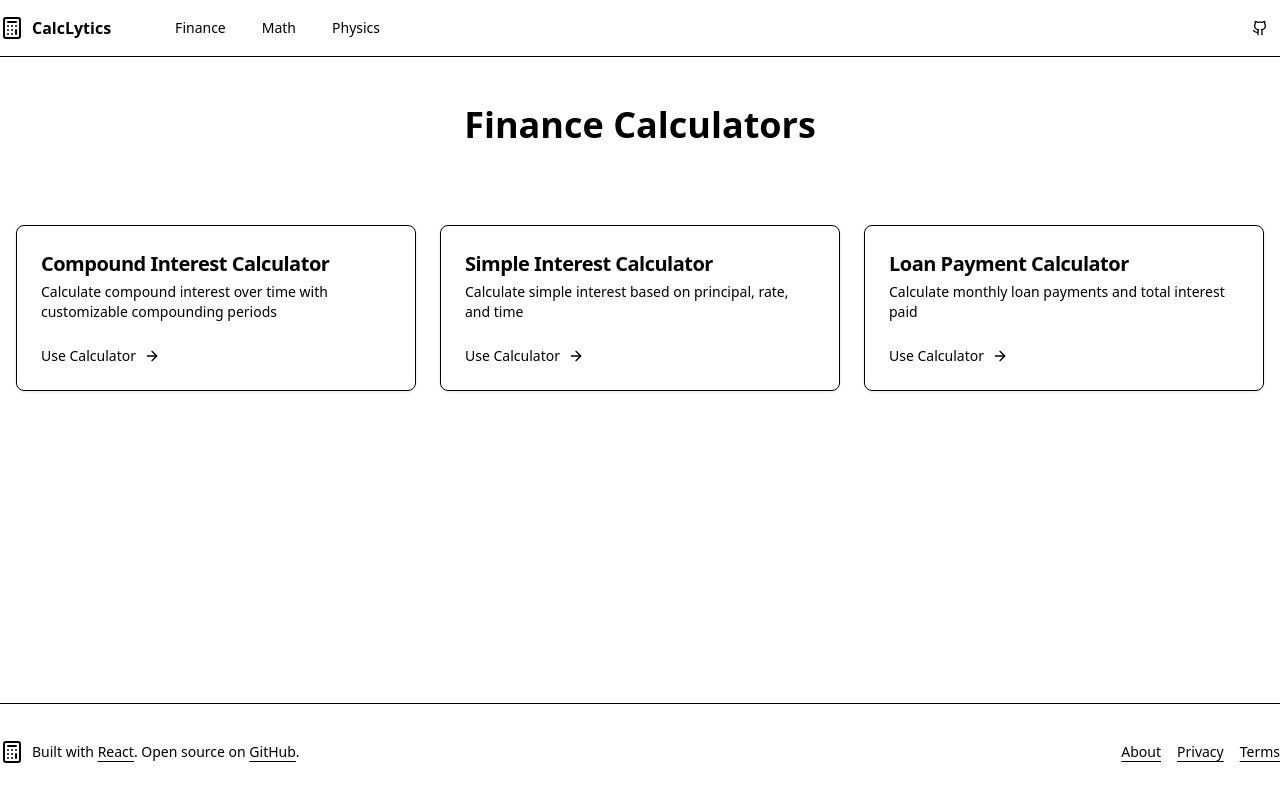
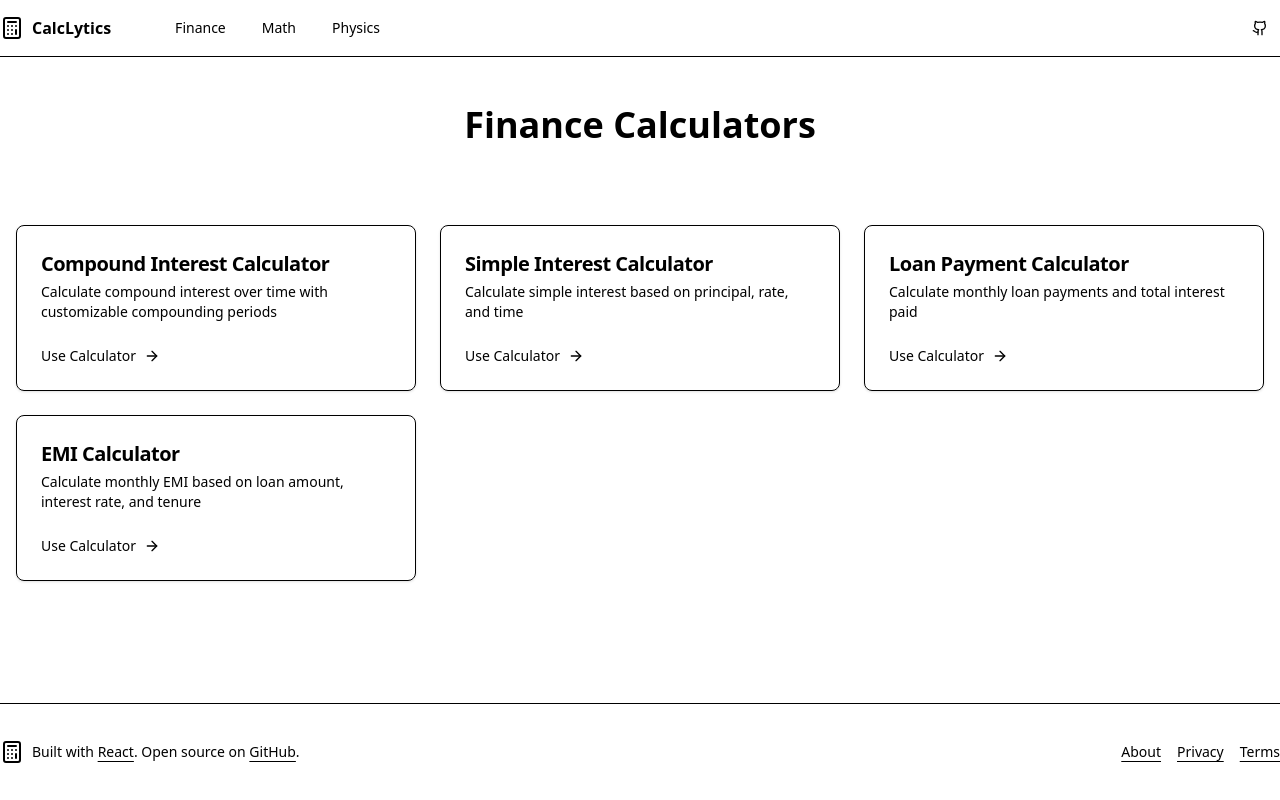
Before and after one commit to clexflex/calclytics, a React (Vite) app: page /category/finance in a window 1280 px wide. Built offline with nearby package versions, Linux system fonts and the light colour scheme.

Commit message:
Added new EMI calc

```diff
--- /dev/null
+++ b/src/calculators/finance/EMICalculator.jsx
@@ -0,0 +1,105 @@
+import React from 'react';
+import { Button } from '@/components/ui/button';
+import { Input } from '@/components/ui/input';
+import BaseCalculatorLayout from '../base/BaseCalculatorLayout';
+import { useCalculator } from '../hooks/useCalculator';
+import { emiSchema } from "./schemas/emiSchema";
+
+
+const calculateEMI = ({ loanAmount, interestRate, tenure }) => {
+  const monthlyRate = interestRate / (12 * 100);
+  const tenureMonths = tenure * 12;
+
+  const emi = (loanAmount * monthlyRate * Math.pow(1 + monthlyRate, tenureMonths)) /
+              (Math.pow(1 + monthlyRate, tenureMonths) - 1);
+
+  const totalPayment = emi * tenureMonths;
+  const totalInterest = totalPayment - loanAmount;
+
+  return {
+    emi,
+    totalPayment,
+    totalInterest,
+  };
+};
+
+const EMICalculator = () => {
+  const { form, result, onSubmit } = useCalculator({
+    schema: emiSchema,
+    calculate: calculateEMI,
+    calculatorId: 'emi',
+  });
+
+  const { register, handleSubmit, formState: { errors } } = form;
+
+  return (
+    <BaseCalculatorLayout
+      title="EMI Calculator"
+      description="Calculate monthly EMI based on loan amount, interest rate, and tenure"
+    >
+      <form onSubmit={handleSubmit(onSubmit)} className="space-y-6">
+        <div className="space-y-2">
+          <label className="text-sm font-medium">Loan Amount ($)</label>
+          <Input
+            type="number"
+            step="0.01"
+            placeholder="50000"
+            {...register('loanAmount', { valueAsNumber: true })}
+          />
+          {errors.loanAmount && (
+            <p className="text-sm text-destructive">{errors.loanAmount.message}</p>
+          )}
+        </div>
+
+        <div className="space-y-2">
+          <label className="text-sm font-medium">Interest Rate (% per year)</label>
+          <Input
+            type="number"
+            step="0.1"
+            placeholder="7.5"
+            {...register('interestRate', { valueAsNumber: true })}
+          />
+          {errors.interestRate && (
+            <p className="text-sm text-destructive">{errors.interestRate.message}</p>
+          )}
+        </div>
+
+        <div className="space-y-2">
+          <label className="text-sm font-medium">Tenure (years)</label>
+          <Input
+            type="number"
+            step="1"
+            placeholder="10"
+            {...register('tenure', { valueAsNumber: true })}
+          />
+          {errors.tenure && (
+            <p className="text-sm text-destructive">{errors.tenure.message}</p>
+          )}
+        </div>
+
+        <Button type="submit" className="w-full">Calculate</Button>
+
+        {result && (
+          <div className="mt-6 space-y-4">
+            <div className="grid grid-cols-2 gap-4 p-4 bg-secondary rounded-lg">
+              <div>
+                <h4 className="text-sm font-medium text-muted-foreground">Monthly EMI</h4>
+                <p className="text-2xl font-bold">${result.emi.toFixed(2)}</p>
+              </div>
+              <div>
+                <h4 className="text-sm font-medium text-muted-foreground">Total Interest</h4>
+                <p className="text-2xl font-bold">${result.totalInterest.toFixed(2)}</p>
+              </div>
+              <div>
+                <h4 className="text-sm font-medium text-muted-foreground">Total Payment</h4>
+                <p className="text-2xl font-bold">${result.totalPayment.toFixed(2)}</p>
+              </div>
+            </div>
+          </div>
+        )}
+      </form>
+    </BaseCalculatorLayout>
+  );
+};
+
+export default EMICalculator;
--- /dev/null
+++ b/src/calculators/finance/schemas/emiSchema.js
@@ -0,0 +1,16 @@
+import { z } from 'zod';
+
+export const emiSchema = z.object({
+  loanAmount: z
+    .number()
+    .positive('Loan amount must be greater than 0')
+    .max(1000000000, 'Loan amount must be less than 1 billion'),
+  interestRate: z
+    .number()
+    .min(0, 'Interest rate cannot be negative')
+    .max(100, 'Interest rate must be less than 100%'),
+  tenure: z
+    .number()
+    .positive('Tenure must be greater than 0')
+    .max(50, 'Tenure must be less than 50 years'),
+});
--- a/src/calculators/registry.js
+++ b/src/calculators/registry.js
@@ -17,5 +17,17 @@ export const calculatorRegistry = {
       description: 'Calculate Compound Annual Growth Rate',
       component: () => import('./finance/CAGRCalculator'),
     },
+    'loan-payment': {
+      name: 'Loan Payment Calculator',
+      description: 'Calculate monthly loan payments and total interest paid',
+      component: () => import('./finance/LoanPaymentCalculator'),
+      schema: () => import('./finance/schemas/loanPaymentSchema'),
+    },
+    'emi': {
+      name: 'EMI Calculator',
+      description: 'Calculate monthly EMI based on loan amount, interest rate, and tenure',
+      component: () => import('./finance/EMICalculator'),
+      schema: () => import('./finance/schemas/emiSchema'),
+    },
   },
 };
--- a/src/features/finance/components/FinanceCalculators.jsx
+++ b/src/features/finance/components/FinanceCalculators.jsx
@@ -17,7 +17,11 @@ const calculators = [
     name: 'Loan Payment Calculator',
     description: 'Calculate monthly loan payments and total interest paid',
   },
-  // Add more calculators as needed
+  {
+    id: 'emi',
+    name: 'EMI Calculator',
+    description: 'Calculate monthly EMI based on loan amount, interest rate, and tenure',
+  },
 ];
 
 const FinanceCalculators = () => {
@@ -38,4 +42,4 @@ const FinanceCalculators = () => {
   );
 };
 
-export default FinanceCalculators
+export default FinanceCalculators;
```
